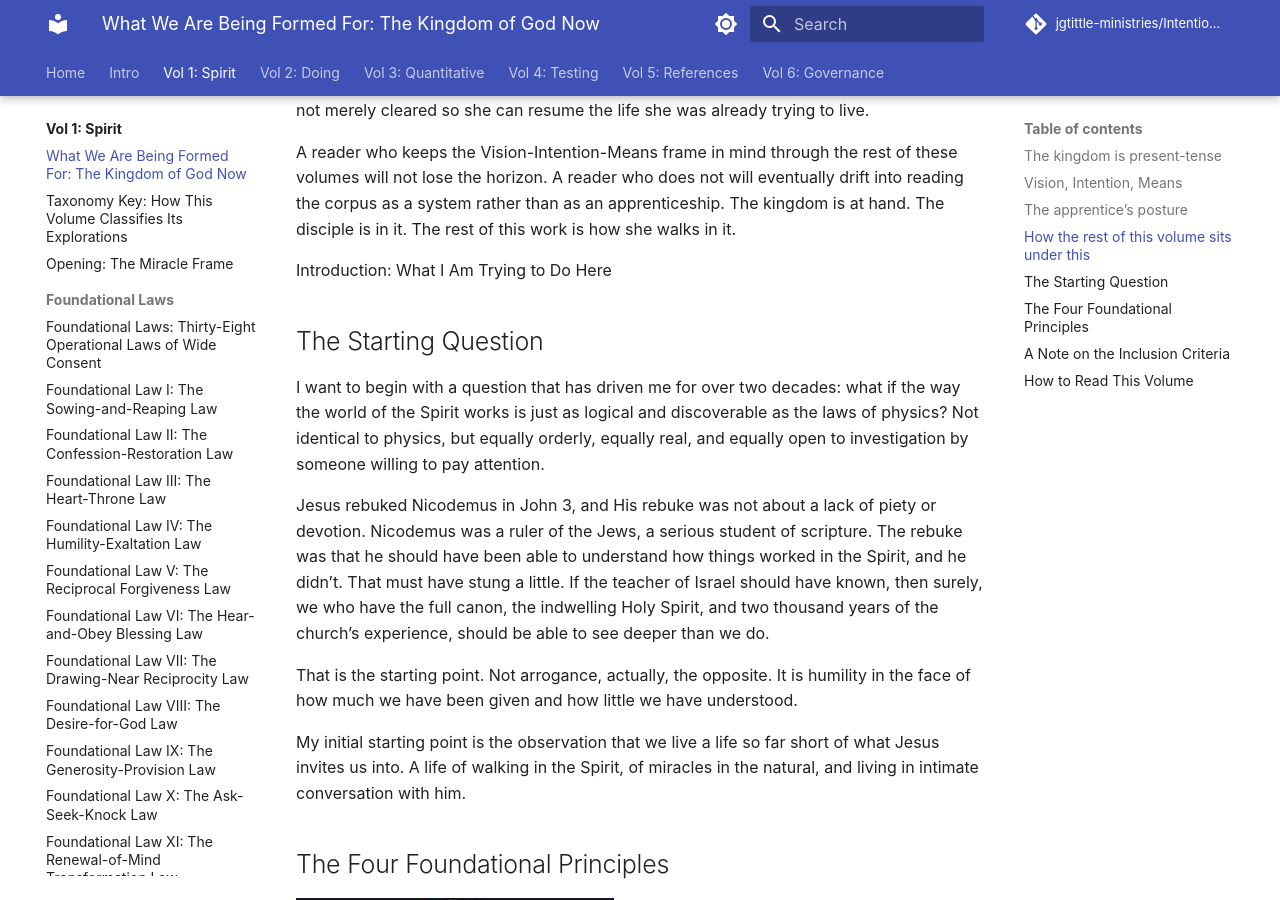
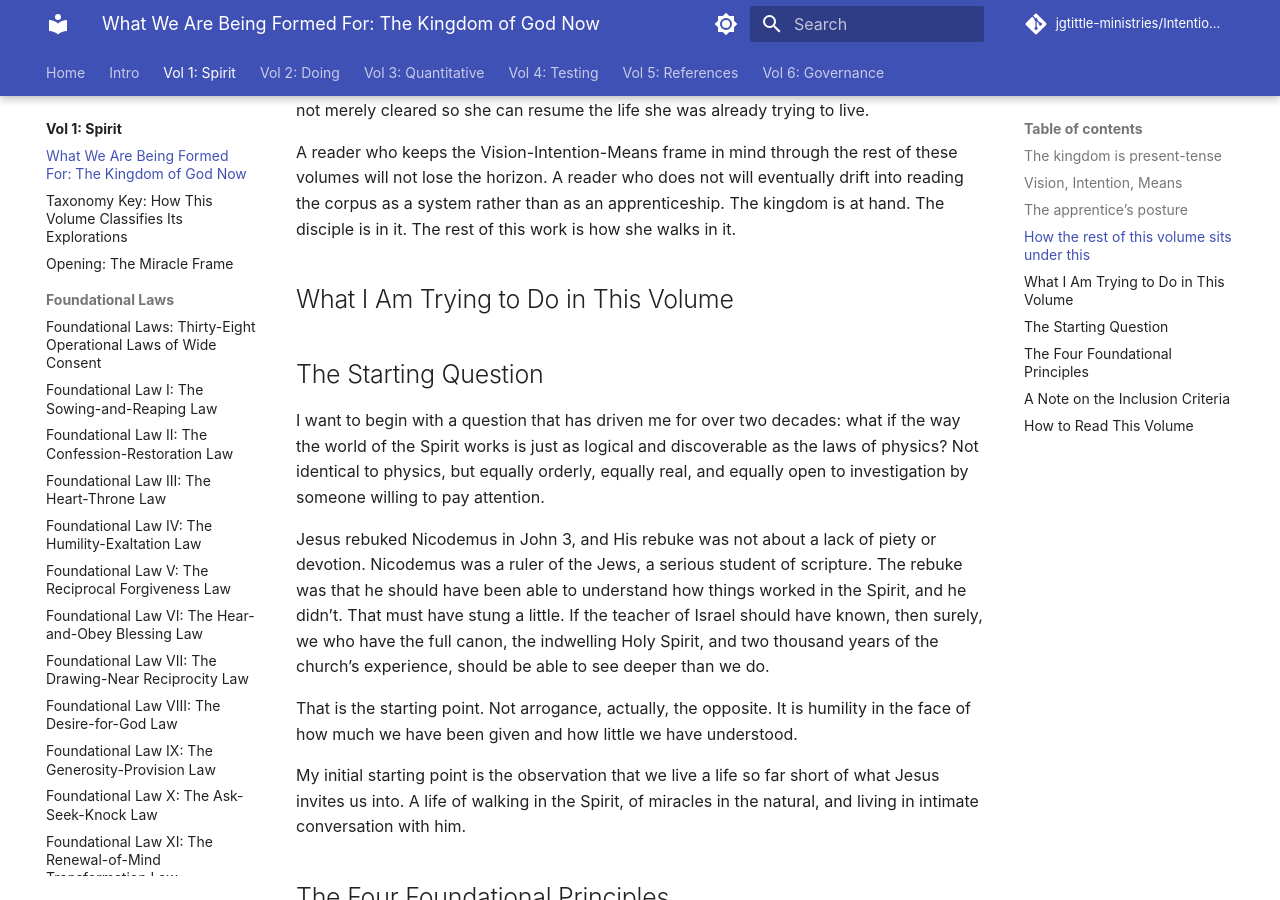
Before and after one commit to jgtittle-ministries/Intentional-Journey-of-the-Heart, an MkDocs documentation site: the page built from docs/volume-1-laws-of-the-spirit/what-we-are-being-formed-for-the.md, in a window 1280 px wide and 900 px high, scrolled down 3296 px. Built offline with MkDocs 1.6.1 and Material for MkDocs 9.7.7, drawn with Linux system fonts in a browser that asks for light colours; some web fonts are replaced; comment, search, counter and statistics services are not loaded.

Commit message:
Mirror Vol 1 orphan-title fix from dev
Mirrors dev commit b611ad8 from
jgtittle-ministries/Intentional-Journey-of-the-Heart-dev.

The line 'Introduction: What I Am Trying to Do Here' sat as plain text
between the end of the kingdom-horizon chapter and '## The Starting
Question' — a heading-style lost in the docx conversion that rendered
on the live site as dangling body text. Promotes it to '## What I Am
Trying to Do in This Volume', differentiating from the corpus-wide
intro file 'introduction/introduction-what-i-am-trying-to-do.md' which
carried the identical title.

Found via a strict orphan-scan across all IJH docs; the only true
orphan in the corpus. FotH was also scanned and is clean.

Co-Authored-By: Claude Opus 4.7 <noreply@anthropic.com>

```diff
--- a/docs/volume-1-laws-of-the-spirit/what-we-are-being-formed-for-the.md
+++ b/docs/volume-1-laws-of-the-spirit/what-we-are-being-formed-for-the.md
@@ -44,7 +44,7 @@ Volume 2 is the diagnostic and operational application of the Means to the speci
 
 A reader who keeps the Vision-Intention-Means frame in mind through the rest of these volumes will not lose the horizon. A reader who does not will eventually drift into reading the corpus as a system rather than as an apprenticeship. The kingdom is at hand. The disciple is in it. The rest of this work is how she walks in it.
 
-Introduction: What I Am Trying to Do Here
+## What I Am Trying to Do in This Volume
 
 ## The Starting Question
 I want to begin with a question that has driven me for over two decades: what if the way the world of the Spirit works is just as logical and discoverable as the laws of physics? Not identical to physics, but equally orderly, equally real, and equally open to investigation by someone willing to pay attention.
```
